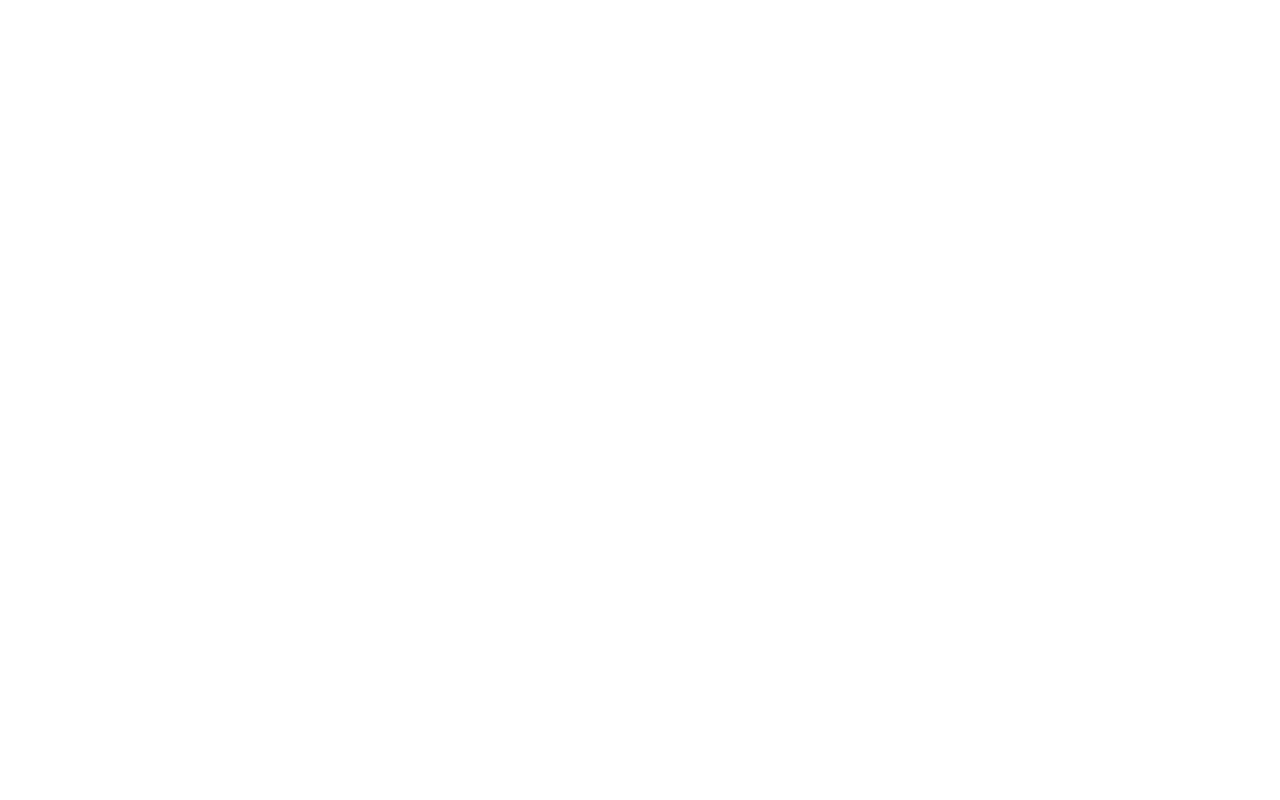
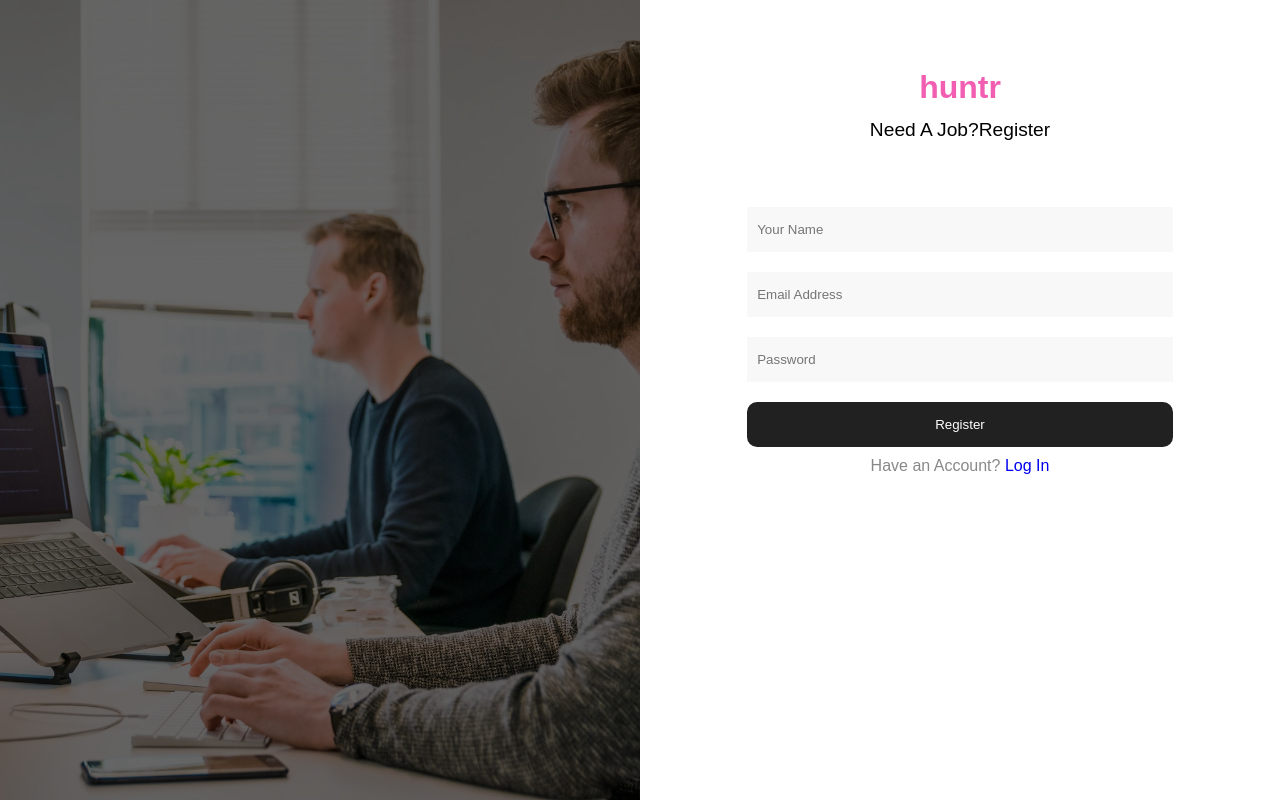
Before and after one commit to Xertifiedloaded/huntrr, a plain HTML site: page signup.html in a window 1280 px wide. Drawn offline with Linux system fonts and the light colour scheme.

Commit message:
my changes

```diff
--- a/assets/css/signup.css
+++ b/assets/css/signup.css
@@ -0,0 +1,159 @@
+.container {
+    width: 100%;
+}
+
+* {
+    margin: 0;
+    /* font-family: system-ui, -apple-system, BlinkMacSystemFont, 'Segoe UI', Roboto, Oxygen, Ubuntu, Cantarell, 'Open Sans', 'Helvetica Neue', sans-serif; */
+    font-family: sans-serif;
+}
+
+body {
+    margin: 0;
+
+}
+
+.col {
+    width: 100%;
+    display: flex;
+    position: relative;
+
+}
+
+.col>.row-1 {
+    width: 50%;
+    background-image: url(/assets/images/background.888e624f.jpg);
+    background-position: center;
+    background-size: cover;
+    background-repeat: no-repeat;
+    opacity: 1.9;
+    background-blend-mode: color-burn;
+}
+.row-1::after{
+content: "gdggdgdgddgdgddg";
+width: 50%;
+position: absolute;
+background-color: black;
+height: 100%;
+opacity: 0.6;
+}
+
+.col>.row-2 {
+    width: 50%;
+    display: flex;
+    justify-content: center;
+    align-items: center;
+}
+
+.row-2>.row-2-container {
+    width: 70%;
+    margin: 0 auto;
+    /* border: 1px solid blue; */
+    height: 100vh;
+}
+
+.row-2-container>.form-container {
+    width: 95%;
+    /* border: 1px solid pink; */
+    margin: 0 auto;
+    margin-top: 10px;
+}
+
+.form {
+    width: 100%;
+
+}
+
+.form>.input {
+    display: block;
+    margin-bottom: 20px;
+    width: 100%;
+    padding: 15px 0;
+    border: none;
+    background-color: #f8f8f8;
+    outline: none;
+}
+
+input::placeholder {
+    text-transform: capitalize;
+    padding-left: 10px;
+}
+
+.text-box {
+    width: 100%;
+    line-height: 1.7;
+
+}
+
+.text-cont {
+    margin: 60px 0;
+    width: 100%;
+    display: flex;
+    justify-content: center;
+    text-align: center;
+}
+
+.text-box {
+    width: 100%;
+}
+
+.text-box>.text {
+    color: hsl(326, 85%, 66%);
+    font-size: 2em;
+}
+
+.text-box>.paragraph {
+    font-size: 1.2em;
+    text-transform: capitalize;
+    font-weight: 300;
+}
+
+.btn {
+    width: 100%;
+    padding: 15px 0;
+    border-radius: 10px;
+    background-color: #212121;
+    border: none;
+    text-transform: capitalize;
+    color: white;
+    margin-bottom: 10px;
+}
+.para{
+    font-size: 1em;
+    color: #888;
+    text-align: center;
+}
+.anchor{
+   text-decoration: none;
+}
+@media screen and (max-width:600px){
+.col{
+    display: block;
+    width: 100%;
+    margin: 0;
+}
+.container{
+    width: 100%;
+    margin: 0;
+
+}
+
+.col>.row-1{
+    width: 100%;
+    margin: 0;
+    display: none;
+}
+.col>.row-2{
+    display: block;
+    margin: 0;
+    width: 100%;
+}
+.row-2-container>.form-container{
+    width: 100%;
+    margin: 0;
+}
+
+
+
+
+}
--- a/signup.html
+++ b/signup.html
@@ -1,12 +1,47 @@
 <!DOCTYPE html>
 <html lang="en">
+
 <head>
     <meta charset="UTF-8">
     <meta http-equiv="X-UA-Compatible" content="IE=edge">
     <meta name="viewport" content="width=device-width, initial-scale=1.0">
-    <title>Document</title>
+    <title>register</title>
+    <link href="assets/css/signup.css" rel="stylesheet">
 </head>
+<section>
+    <div class="container">
+        <div class="col">
+            <div class="row-1">
+
+            </div>
+            <div class="row-2">
+                <div class="row-2-container">
+                    <form class="form-container">
+                        <div class="text-cont">
+                            <div class="text-box">
+                                <h1 class="text">huntr</h1>
+                                <h3 class="paragraph">need a job?register</h3>
+                            </div>
+                        </div>
+
+                        <div class="form">
+                            <input class="input" type="text" placeholder="your name">
+                            <input class="input" type="email" placeholder="email address">
+                            <input class="input" type="password" placeholder="password">
+                            <button type="submit" class="btn">register</button>
+                            <p class="para">Have an Account? <a href="#" class="anchor">Log In</a></p>
+                        </div>
+                    </form>
+                </div>
+            </div>
+
+        </div>
+
+    </div>
+
+</section>
+
 <body>
+</body>
 
-</body>
 </html>
```
